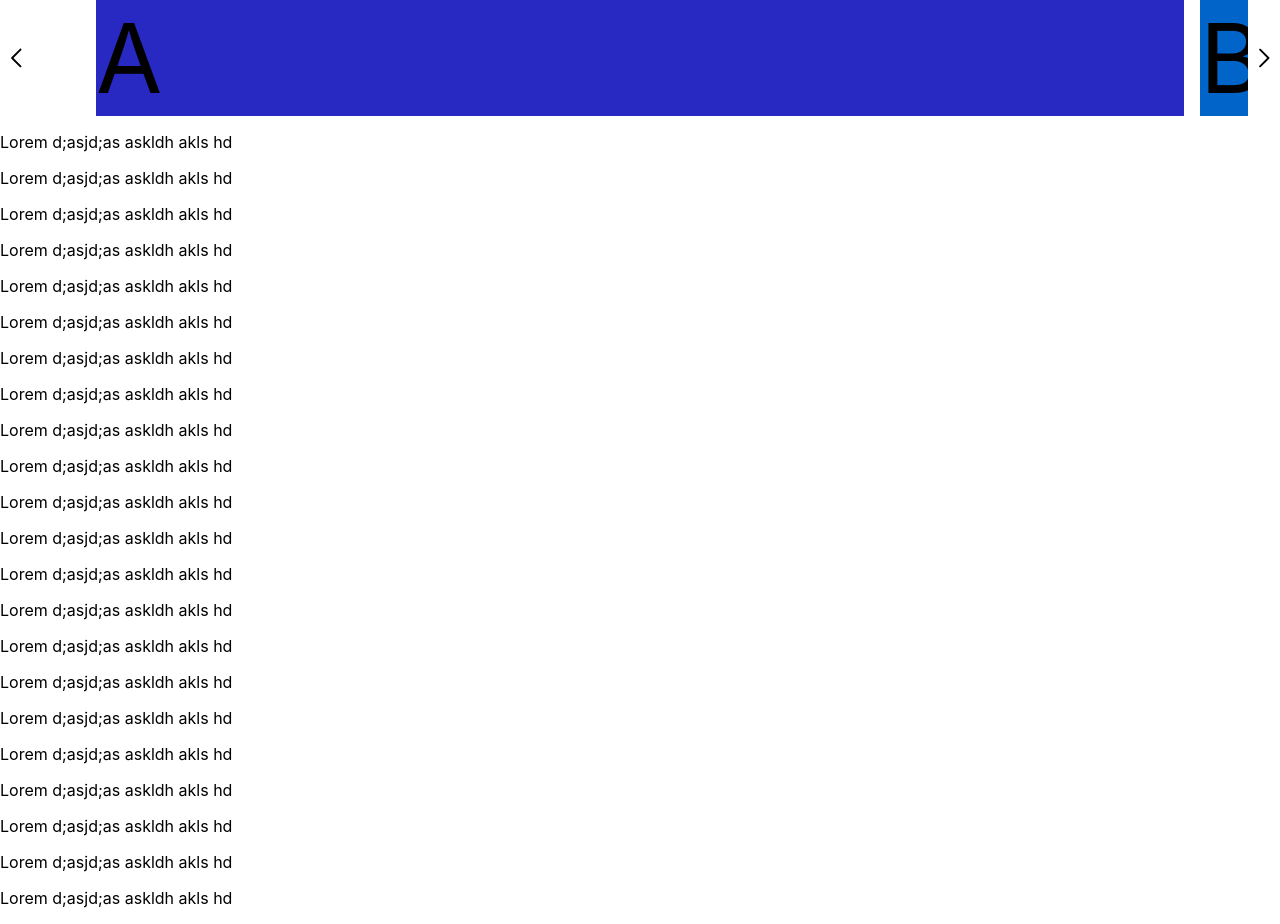
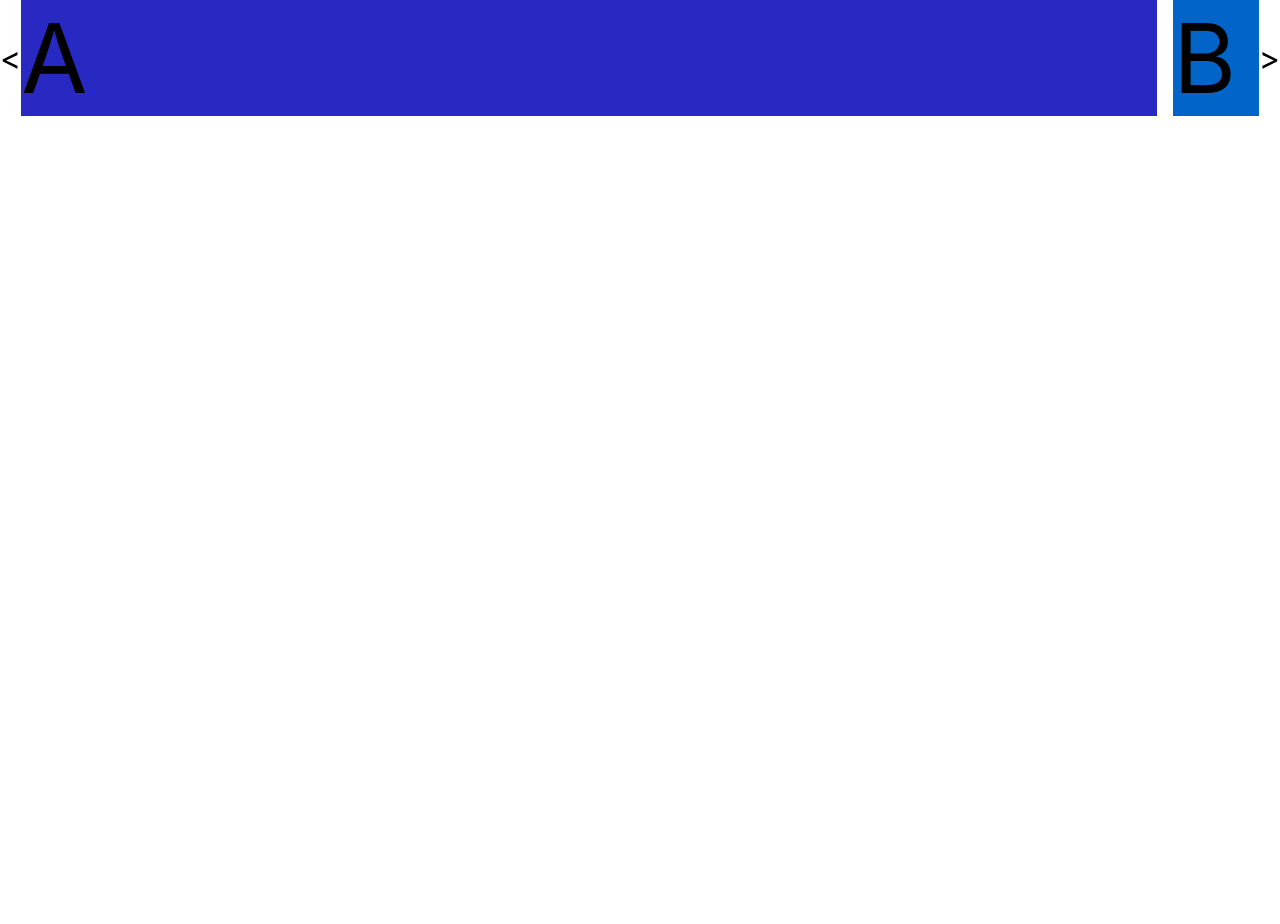
Before and after one commit to yanari/MYYCarousel, a React (Create React App) app: page / in a window 1280 px wide. After the commit the page ends 800 px from the top, so only its background shows below. Built offline with nearby package versions, Linux system fonts and the light colour scheme.

Commit message:
redoing arrows and items previews sizes

```diff
--- a/src/App.js
+++ b/src/App.js
@@ -21,36 +21,24 @@ function App() {
     );
   };
   return (
-    <div>
-      <YanariCarousel
-        hasArrows = {true}
-        itemRenderer = {itemRenderer}
-        items = {lista}
-        itemPreviewSize = {64}
-      />
-      <p>Lorem d;asjd;as askldh akls hd</p>
-      <p>Lorem d;asjd;as askldh akls hd</p>
-      <p>Lorem d;asjd;as askldh akls hd</p>
-      <p>Lorem d;asjd;as askldh akls hd</p>
-      <p>Lorem d;asjd;as askldh akls hd</p>
-      <p>Lorem d;asjd;as askldh akls hd</p>
-      <p>Lorem d;asjd;as askldh akls hd</p>
-      <p>Lorem d;asjd;as askldh akls hd</p>
-      <p>Lorem d;asjd;as askldh akls hd</p>
-      <p>Lorem d;asjd;as askldh akls hd</p>
-      <p>Lorem d;asjd;as askldh akls hd</p>
-      <p>Lorem d;asjd;as askldh akls hd</p>
-      <p>Lorem d;asjd;as askldh akls hd</p>
-      <p>Lorem d;asjd;as askldh akls hd</p>
-      <p>Lorem d;asjd;as askldh akls hd</p>
-      <p>Lorem d;asjd;as askldh akls hd</p>
-      <p>Lorem d;asjd;as askldh akls hd</p>
-      <p>Lorem d;asjd;as askldh akls hd</p>
-      <p>Lorem d;asjd;as askldh akls hd</p>
-      <p>Lorem d;asjd;as askldh akls hd</p>
-      <p>Lorem d;asjd;as askldh akls hd</p>
-      <p>Lorem d;asjd;as askldh akls hd</p>
-    </div>
+    <YanariCarousel
+      arrows = {{
+        left: {
+          label: '<',
+          size: 32,
+        },
+        right: {
+          label: '>',
+          size: 32,
+        },
+      }}
+      itemRenderer = {itemRenderer}
+      items = {lista}
+      itemPreviewSize = {{
+        left: 0,
+        right: 80,
+      }}
+    />
   );
 }
 
--- a/src/YanariCarousel/index.css
+++ b/src/YanariCarousel/index.css
@@ -15,8 +15,16 @@
   width: 100%;
 }
 
+.yanari-carousel > .yanari-carousel__flex-container > .yanari-carousel__arrow {
+  align-items: center;
+  cursor: pointer;
+  display: flex;
+  flex: 0;
+}
+
 .yanari-carousel > .yanari-carousel__flex-container > .yanari-carousel__items-wrapper {
   display: flex;
+  flex: 1;
   overflow: hidden;
 }
 
--- a/src/YanariCarousel/index.js
+++ b/src/YanariCarousel/index.js
@@ -31,13 +31,12 @@ class YanariCarousel extends Component {
 
   componentDidMount () {
     const {
-      arrowSize,
-      hasArrows,
+      arrows,
       itemPreviewSize,
       showPrevAndNext,
     } = this.props;
-    const arrowMargins = hasArrows ? (arrowSize * 2) : 0;
-    const itemPreviewMargins = showPrevAndNext ? (itemPreviewSize * 2) : null;
+    const arrowMargins = arrows ? (arrows.left.size + arrows.right.size) : 0;
+    const itemPreviewMargins = showPrevAndNext ? (itemPreviewSize.left + itemPreviewSize.right) : null;
     this.refItemsContainer.current.addEventListener('touchstart', this.handleSwipeStart);
     this.refItemsContainer.current.addEventListener('mousedown', this.handleSwipeStart);
     this.refItemsContainer.current.addEventListener('touchmove', this.handleSwipeMove, {passive: false});
@@ -177,8 +176,7 @@ class YanariCarousel extends Component {
 
   render () {
     const {
-      arrowSize,
-      hasArrows,
+      arrows,
       hasDots,
       itemMargin,
       itemRenderer,
@@ -199,12 +197,13 @@ class YanariCarousel extends Component {
     return (
       <div className = "yanari-carousel" ref = {this.refContainer}>
         <div className = "yanari-carousel__flex-container">
-          {hasArrows ? (
-            <CarouselArrow
-              direction = "left"
-              handleClick = {this.handleDecrementIndex}
-              size = {arrowSize}
-            />
+          {arrows ? (
+            <div
+              className = "yanari-carousel__arrow"
+              style = {{fontSize: arrows.left.size}}
+            >
+              {arrows.left.label}
+            </div>
           ) : null}
           <div className = "yanari-carousel__items-wrapper">
             {showPrevAndNext ? (
@@ -213,7 +212,7 @@ class YanariCarousel extends Component {
                 onClick = {this.handleDecrementIndex}
                 type = "button"
               >
-                <div style = {{height: itemPreviewSize, width: itemPreviewSize}}/>
+                <div style = {{minHeight: 1, width: itemPreviewSize.left}}/>
               </button>
             ) : null}
             <div className = "yanari-carousel__item-container-wrapper" style = {{width: this.state.itemsWidth}}>
@@ -237,16 +236,17 @@ class YanariCarousel extends Component {
                 onClick = {this.handleIncrementIndex}
                 type = "button"
               >
-                <div style = {{height: itemPreviewSize, width: itemPreviewSize}}/>
+                <div style = {{minHeight: 1, width: itemPreviewSize.right}}/>
               </button>
             ) : null}
           </div>
-          {hasArrows ? (
-            <CarouselArrow
-              direction = "right"
-              handleClick = {this.handleIncrementIndex}
-              size = {arrowSize}
-            />
+          {arrows ? (
+            <div
+              className = "yanari-carousel__arrow"
+              style = {{fontSize: arrows.right.size}}
+            >
+              {arrows.right.label}
+            </div>
           ) : null}
         </div>
         {hasDots ? (
@@ -262,21 +262,18 @@ class YanariCarousel extends Component {
 }
 
 YanariCarousel.propTypes = {
-  arrowSize: PropTypes.number,
-  hasArrows: PropTypes.bool,
+  arrows: PropTypes.instanceOf(Object),
   hasDots: PropTypes.bool,
   itemMargin: PropTypes.number,
-  itemPreviewSize: PropTypes.number,
   itemRenderer: PropTypes.func.isRequired,
   items: PropTypes.instanceOf(Object).isRequired,
+  itemPreviewSize: PropTypes.instanceOf(Object).isRequired,
   showPrevAndNext: PropTypes.bool,
   startIndex: PropTypes.number,
 };
 
 YanariCarousel.defaultProps = {
-  arrowSize: 32,
   itemMargin: 8,
-  itemPreviewSize: 32,
   startIndex: 0,
   showPrevAndNext: true,
 };
```
